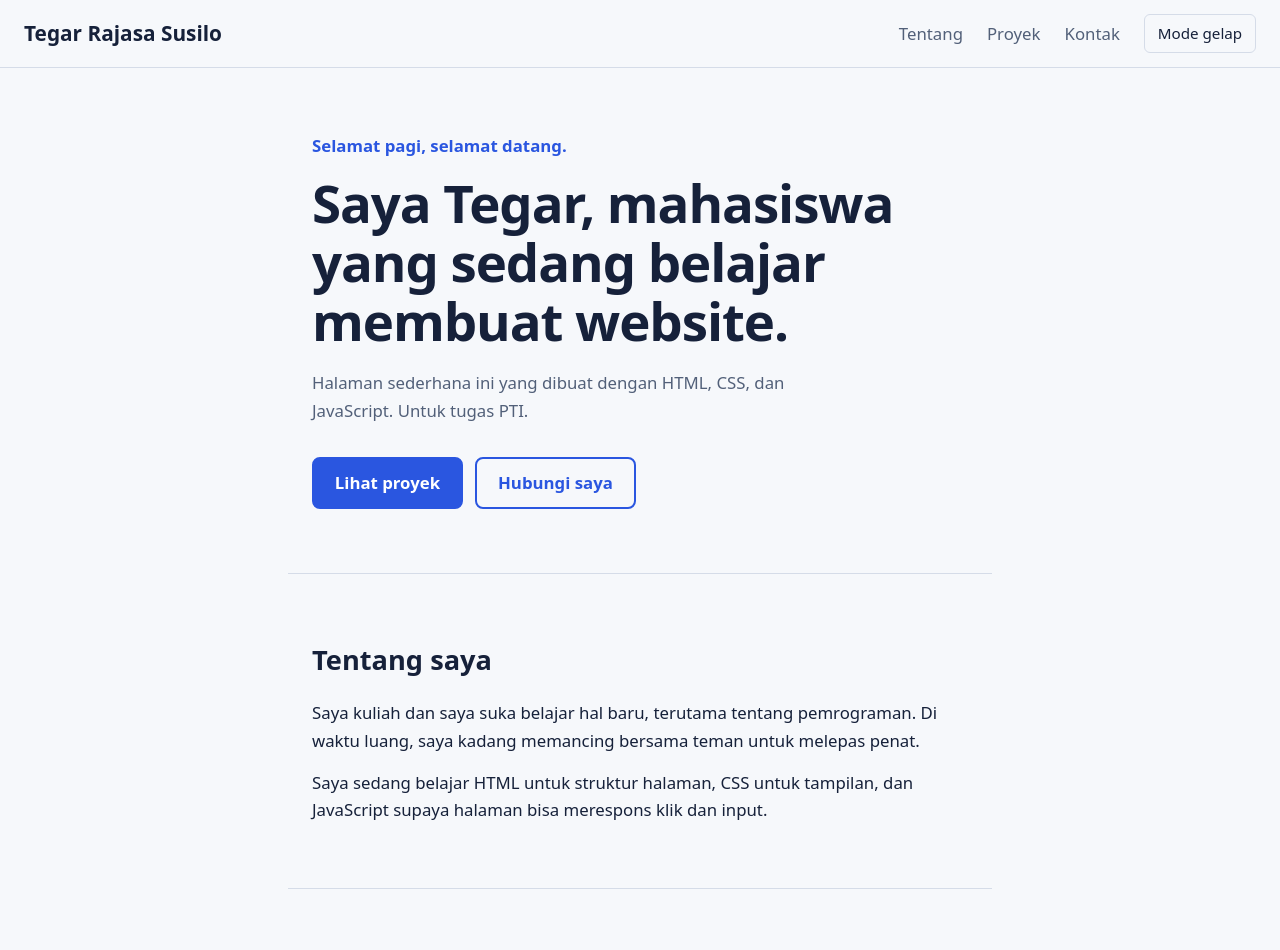
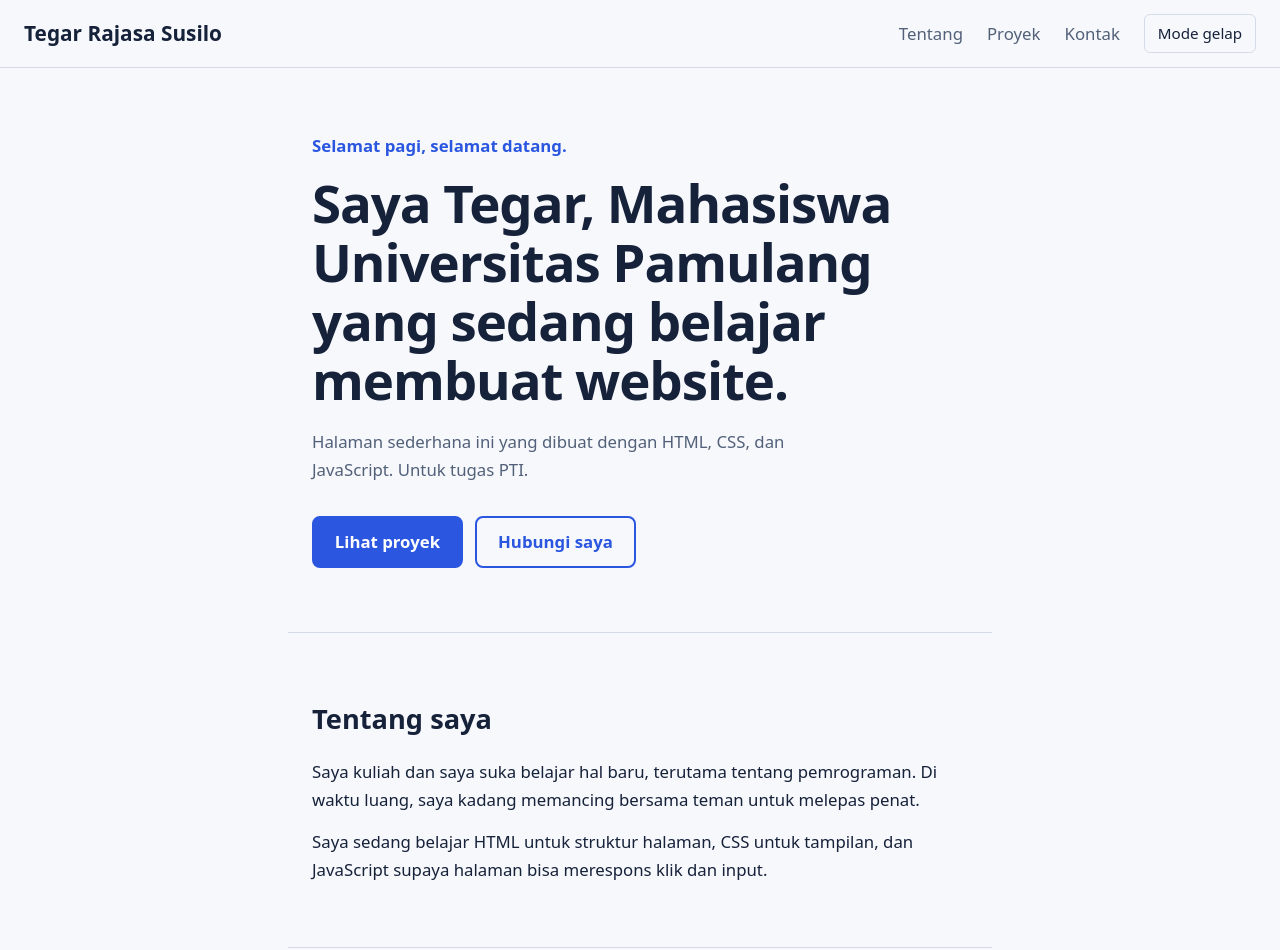
Before and after one commit to rajasatgr/webtugas, a plain HTML site: page index.html in a window 1280 px wide. Shown: the top 950 px of the page. Drawn offline with Linux system fonts and the light colour scheme.

Commit message:
Update index.html

```diff
--- a/index.html
+++ b/index.html
@@ -27,7 +27,7 @@
     <!-- ===== BERANDA ===== -->
     <section class="hero" id="beranda">
       <p class="salam"><span id="salam">Halo</span>, selamat datang.</p>
-      <h1>Saya Tegar, mahasiswa yang sedang belajar membuat website.</h1>
+      <h1>Saya Tegar, Mahasiswa Universitas Pamulang yang sedang belajar membuat website.</h1>
       <p class="hero-desc">
         Halaman sederhana ini yang dibuat dengan HTML, CSS, dan JavaScript.
         Untuk tugas PTI.
```
